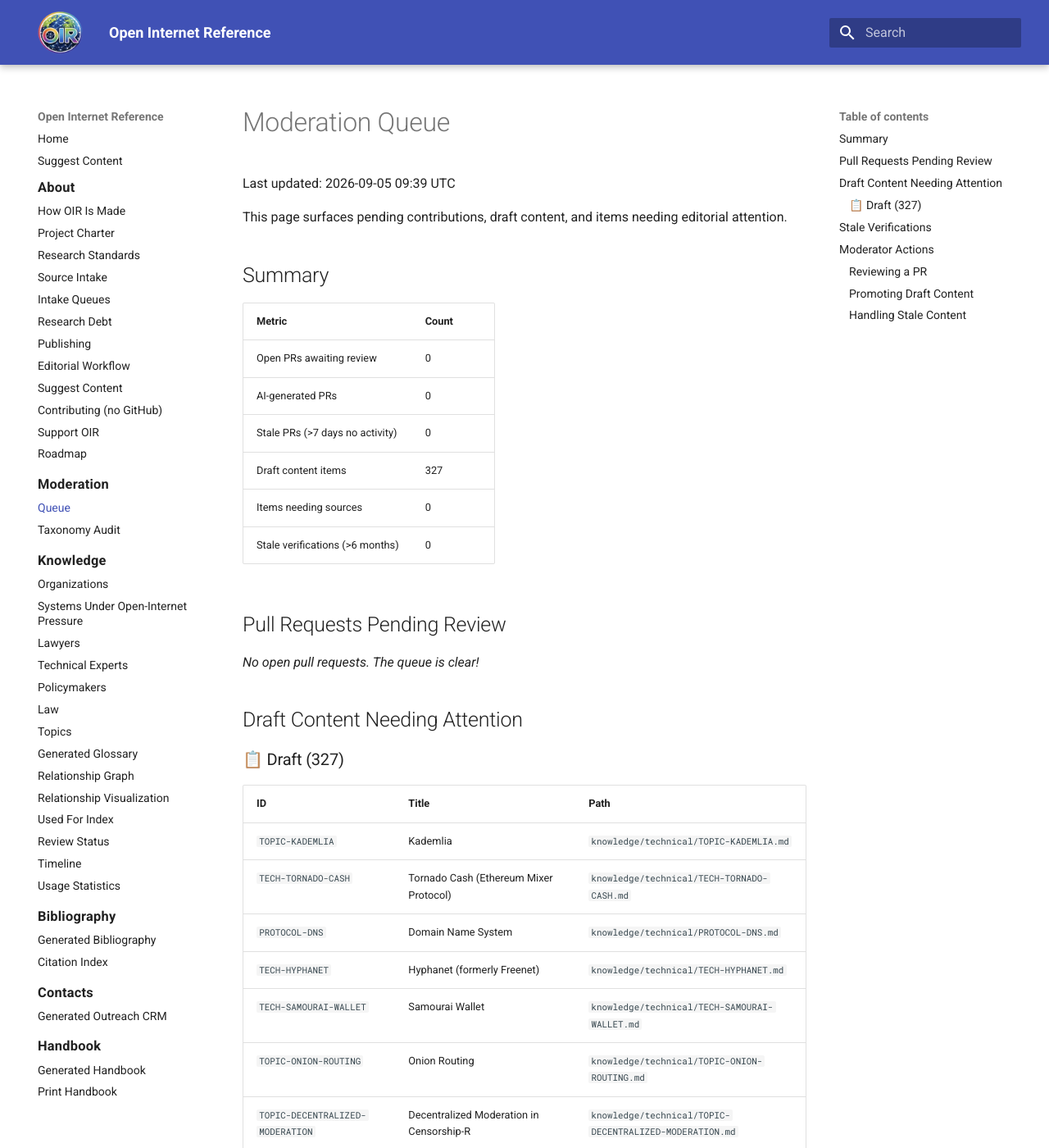
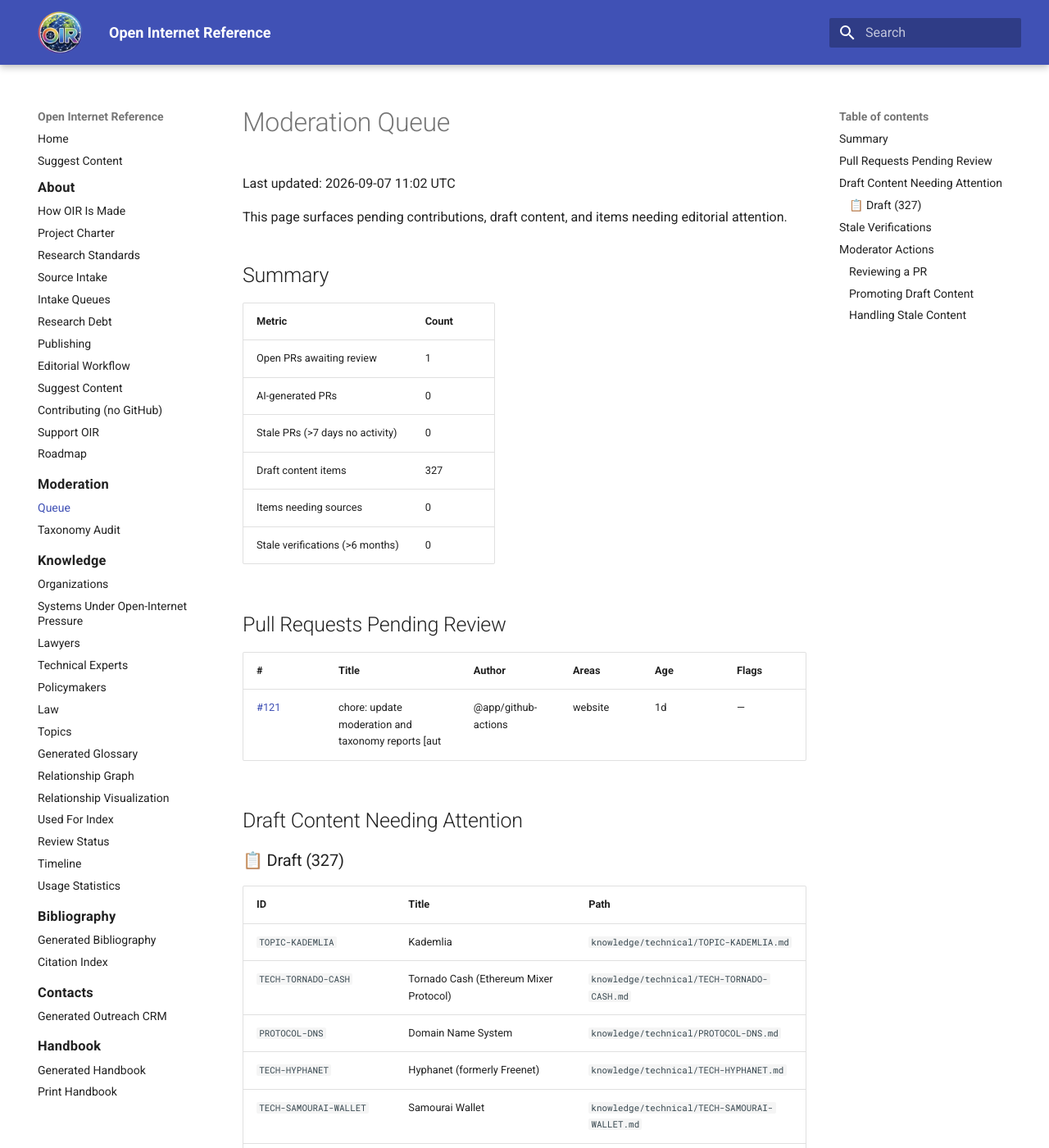
Before and after one commit to itsmeront/open-internet-reference, an MkDocs documentation site: the page built from website/generated/moderation.md, in a window 1280 px wide and 1400 px high. Shown: the whole window at 82% size. Built offline with MkDocs 1.6.1 and Material for MkDocs 9.7.7, drawn with Linux system fonts in a browser that asks for light colours.

Commit message:
chore: update moderation and taxonomy reports [automated]

```diff
--- a/website/generated/moderation.md
+++ b/website/generated/moderation.md
@@ -1,6 +1,6 @@
 # Moderation Queue
 
-Last updated: 2026-09-05 09:39 UTC
+Last updated: 2026-09-07 11:02 UTC
 
 This page surfaces pending contributions, draft content, and items needing editorial attention.
 
@@ -8,7 +8,7 @@ This page surfaces pending contributions, draft content, and items needing edito
 
 | Metric | Count |
 |--------|-------|
-| Open PRs awaiting review | 0 |
+| Open PRs awaiting review | 1 |
 | AI-generated PRs | 0 |
 | Stale PRs (>7 days no activity) | 0 |
 | Draft content items | 327 |
@@ -17,7 +17,9 @@ This page surfaces pending contributions, draft content, and items needing edito
 
 ## Pull Requests Pending Review
 
-*No open pull requests. The queue is clear!*
+| # | Title | Author | Areas | Age | Flags |
+|---|-------|--------|-------|-----|-------|
+| [#121](https://github.com/itsmeront/open-internet-reference/pull/121) | chore: update moderation and taxonomy reports [aut | @app/github-actions | website | 1d | — |
 
 ## Draft Content Needing Attention
 
```
Also changed, not shown: website/generated/taxonomy-audit.md (+1 -1 lines), 2 other files.
